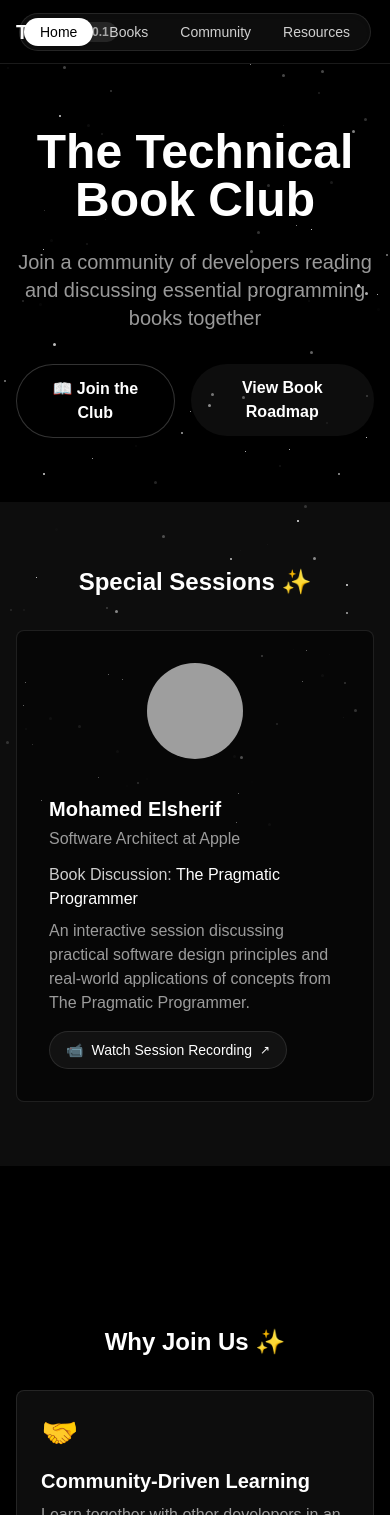
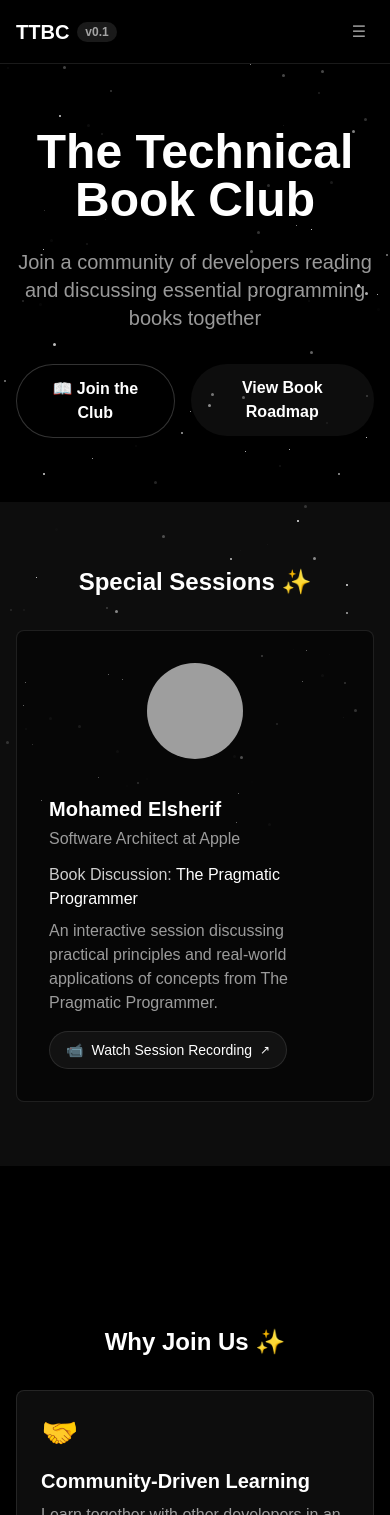
Before and after one commit to adel3li/The-Technical-Book-Club, a Next.js app: page / in a window 390 px wide. Shown: the top 1515 px of the page. Built offline with nearby package versions, Linux system fonts and the light colour scheme; grey boxes are pictures that could not be loaded.

Commit message:
updating

```diff
--- a/components/Navbar.js
+++ b/components/Navbar.js
@@ -1,12 +1,15 @@
 // components/Navbar.js
 import Link from 'next/link';
 import { useRouter } from 'next/router';
+import { useState } from 'react';
 
 export default function Navbar() {
+  const [isMenuOpen, setIsMenuOpen] = useState(false);
+
   const links = [
     { label: "Home", href: "/" },
     { label: "Books", href: "/books" },
-    { label: "Community", href: "/groups" },  // Updated label
+    { label: "Community", href: "/groups" },
     { label: "Resources", href: "/resources" }
   ];
 
@@ -15,17 +18,25 @@ export default function Navbar() {
 
   return (
     <nav className="fixed top-0 left-0 w-full bg-black z-50 border-b border-white/10 h-16">
-      <div className="relative max-w-6xl mx-auto h-full flex items-center px-4">
+      <div className="relative max-w-6xl mx-auto h-full flex items-center justify-between px-4">
         {/* Left: Logo */}
         <div className="flex items-center gap-2 text-white font-bold text-xl">
           <span>TTBC</span>
           <span className="text-xs px-2 py-0.5 bg-white/10 text-white/60 rounded-full">v0.1</span>
         </div>
 
-        {/* Center: Tabs */}
-        <div className="absolute left-1/2 transform -translate-x-1/2 bg-white/5 rounded-full border border-white/10 p-1 shadow-inner flex">
+        {/* Mobile Menu Button */}
+        <button
+          onClick={() => setIsMenuOpen(!isMenuOpen)}
+          className="md:hidden p-2 text-white/60 hover:text-white transition-colors"
+        >
+          {isMenuOpen ? '✕' : '☰'}
+        </button>
+
+        {/* Desktop Menu */}
+        <div className="hidden md:block absolute left-1/2 transform -translate-x-1/2 bg-white/5 rounded-full border border-white/10 p-1 shadow-inner">
           {links.map((link) => (
-            <Link key={link.href} href={link.href}>
+            <Link key={link.href} href={link.href} className="inline-block">
               <div
                 className={`px-4 py-1 text-sm rounded-full cursor-pointer transition-all duration-200
                   ${current === link.href
@@ -38,6 +49,33 @@ export default function Navbar() {
             </Link>
           ))}
         </div>
+
+        {/* Mobile Menu Overlay */}
+        <div className={`
+          fixed md:hidden top-16 left-0 w-full bg-black/95 border-b border-white/10
+          transition-all duration-300 ease-in-out
+          ${isMenuOpen ? 'opacity-100 h-screen' : 'opacity-0 h-0 pointer-events-none'}
+        `}>
+          <div className="p-4 flex flex-col gap-2">
+            {links.map((link) => (
+              <Link
+                key={link.href}
+                href={link.href}
+                onClick={() => setIsMenuOpen(false)}
+              >
+                <div
+                  className={`px-4 py-3 text-sm rounded-lg transition-all duration-200
+                    ${current === link.href
+                      ? "bg-white text-black"
+                      : "text-white/80 hover:bg-white/10"}
+                  `}
+                >
+                  {link.label}
+                </div>
+              </Link>
+            ))}
+          </div>
+        </div>
       </div>
     </nav>
   );
--- a/pages/index.js
+++ b/pages/index.js
@@ -24,7 +24,7 @@ export default function Home() {
       guest: "Mohamed Elsherif",
       role: "Software Architect at Apple",
       book: "The Pragmatic Programmer",
-      description: "An interactive session discussing practical software design principles and real-world applications of concepts from The Pragmatic Programmer.",
+      description: "An interactive session discussing practical principles and real-world applications of concepts from The Pragmatic Programmer.",
       photoUrl: "/image/mohamed.png",
       recordingUrl: "https://drive.google.com/file/d/1PjOdmeKh8cot12PxVUWSJnmgfX38Q6Ij/view?usp=share_link"
     }
```
